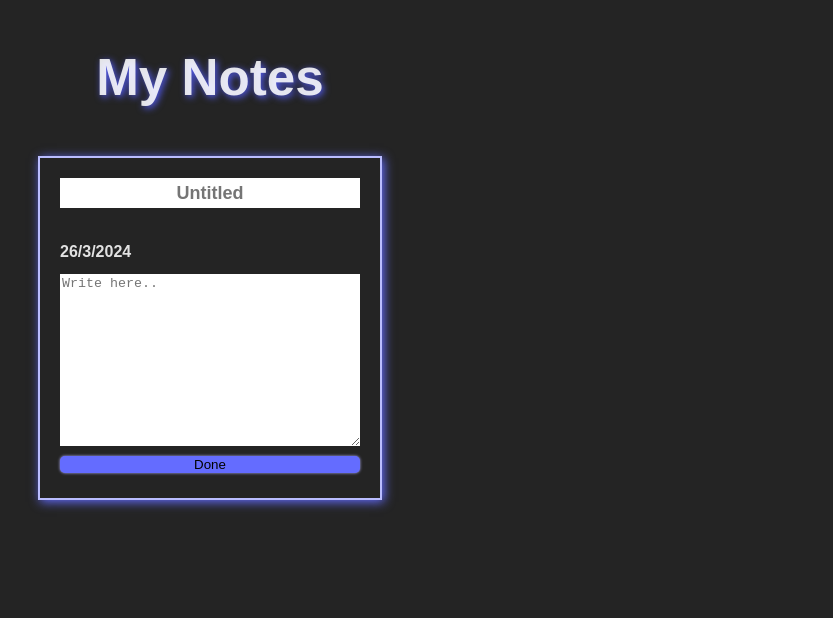
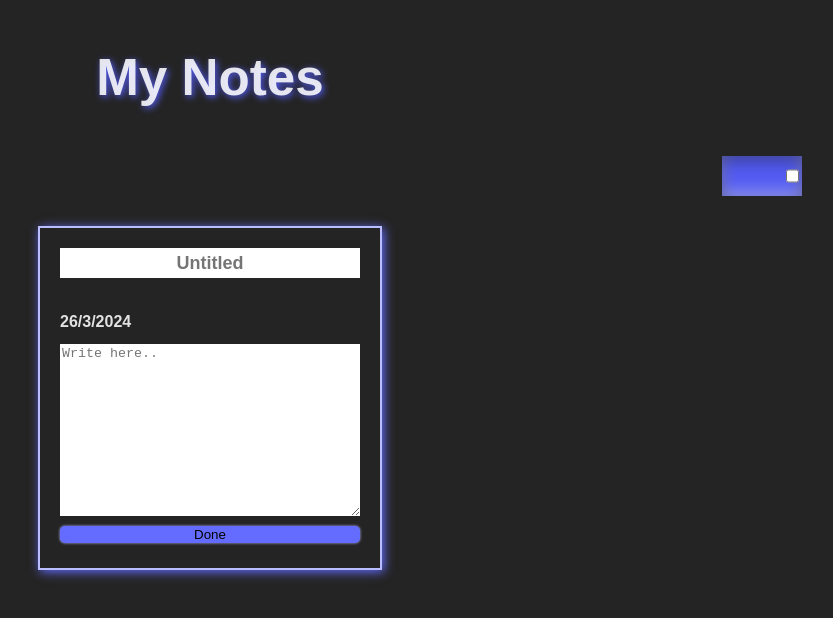
Before and after one commit to PineProMan/mynotes, a React (Vite) app: page / in a window 1280 px wide. Shown: the top 618 px of the page, without its empty margins (430-1263 px from the left). Built offline with nearby package versions, Linux system fonts and the light colour scheme; a web font is replaced by a local one.

Commit message:
some changes

```diff
--- a/index.html
+++ b/index.html
@@ -12,6 +12,11 @@
 
 <body>
   <h1>My Notes</h1>
+
+  <div id="switchContainer">
+    <input type="checkbox" id="checkbox">
+    <label id="switch" for="darkmodeToggle"></label>
+  </div>
 
 
   <div id="newEntryContainer">
--- a/src/index.css
+++ b/src/index.css
@@ -164,3 +164,21 @@ button {
   box-shadow: 0px 0px 7px #b0b0fd;
   cursor: pointer;
 }
+
+#switchContainer {
+  margin-left: 90%;
+  display: flex;
+  justify-content: right;
+  background-color: #535bf2;
+  width: 80px;
+  height: 40px;
+  box-shadow: inset 0px 5px 15px rgba(0, 0, 0, 0.4), inset 0px -5px 15px rgba(255, 255, 255, 0.4) ;
+}
+
+#checkbox {
+  display: block;
+}
+
+#switch {
+  background-color: #535bf2;
+}
```
